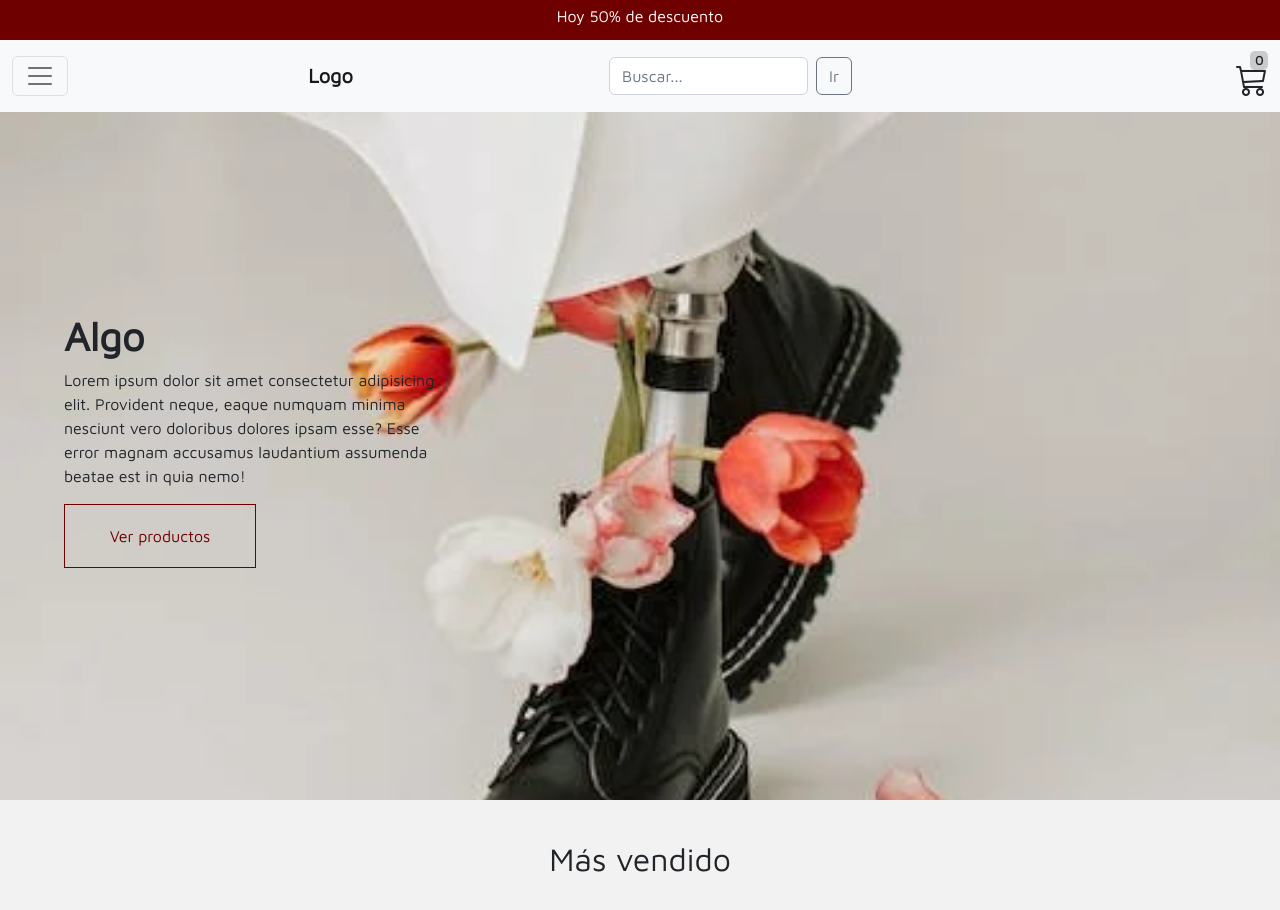
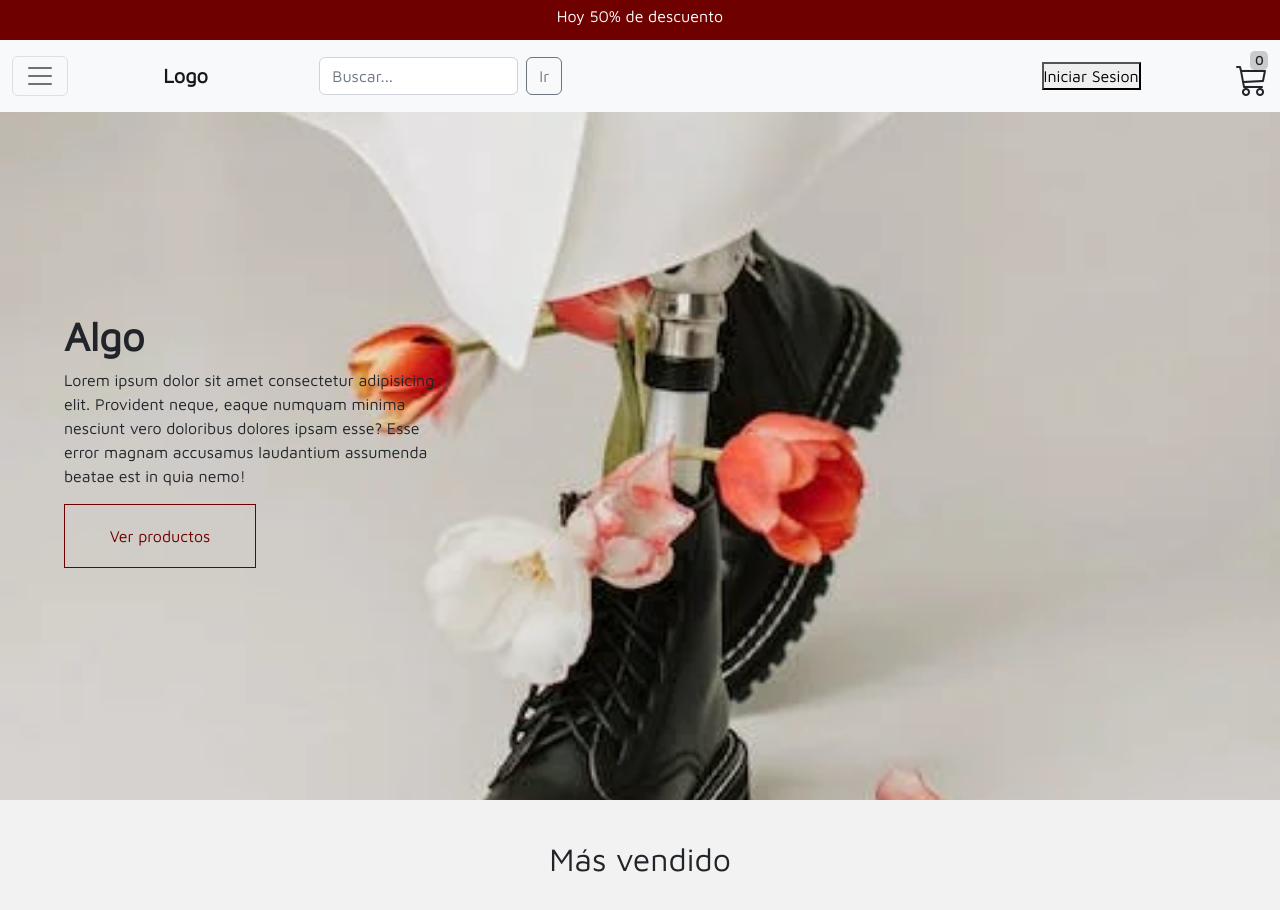
Before and after one commit to galoss88/Ecommerce-Sadcom, a React (Vite) app in the folder client/: page / in a window 1280 px wide. Shown: the top 910 px of the page. Built offline with nearby package versions, Linux system fonts and the light colour scheme; no server answers.

Commit message:
agregado ejecutar back y front en un solo codigo

```diff
--- a/client/src/App.jsx
+++ b/client/src/App.jsx
@@ -1,12 +1,15 @@
 import ListaProductosProvider from "./context/ContextListaProductos";
+import ContextLoginProvider from "./context/ContextLogin";
 import RoutesSadcom from "./routes/routesSadcom";
 
 function App() {
   return (
     <>
-      <ListaProductosProvider>
-        <RoutesSadcom></RoutesSadcom>
-      </ListaProductosProvider>
+      <ContextLoginProvider>
+        <ListaProductosProvider>
+          <RoutesSadcom></RoutesSadcom>
+        </ListaProductosProvider>
+      </ContextLoginProvider>
     </>
   );
 }
--- /dev/null
+++ b/client/src/components/container/Login/Login.jsx
@@ -0,0 +1,12 @@
+import React from 'react'
+import { ButtonLogin, ContainerLogin } from './styleLogin'
+
+const Login = () => {
+  return (
+    <ContainerLogin>
+      <ButtonLogin>Iniciar Sesion</ButtonLogin>
+    </ContainerLogin>
+  )
+}
+
+export default Login
--- /dev/null
+++ b/client/src/components/container/Login/styleLogin.jsx
@@ -0,0 +1,8 @@
+import styled from "styled-components";
+
+export const ContainerLogin = styled.div`
+    display: flex;
+`
+export const ButtonLogin = styled.button`
+
+`
--- a/client/src/components/container/Navbar/Navbar.jsx
+++ b/client/src/components/container/Navbar/Navbar.jsx
@@ -2,27 +2,29 @@ import Navbar from "react-bootstrap/Navbar";
 import Container from "react-bootstrap/Container";
 import Offcanvas from "react-bootstrap/Offcanvas";
 import Nav from "react-bootstrap/Nav";
- import { FaShoppingCart } from "react-icons/fa";
+import { FaShoppingCart } from "react-icons/fa";
 import styled from "styled-components";
 import Searcher from "../../pure/searcher/Searcher";
 import { useNavigate } from "react-router-dom";
 import "./stylesNavbar.css";
 import CartProducts from "../CartProducts/CartProducts";
 import { Wrapper } from "./styles/stylesNavbar";
+import Login from "../Login/Login";
 
 export default function NavBar() {
-
   const navigate = useNavigate();
   return (
     <div>
       <Navbar key="xxxl" bg="light" expand="xxxl">
-        <Container fluid>
+        <Container className="d-flex justify-content-between" fluid >
           <Navbar.Toggle aria-controls={`offcanvasNavbar-expand-xxxl`} />
           <Navbar.Brand onClick={() => navigate("/")}>
             <b>Logo</b>
           </Navbar.Brand>
-          <Wrapper >
-            <Searcher />
+          <Searcher />
+            <Login/>
+          <Wrapper>
+
             <CartProducts></CartProducts>
           </Wrapper>
 
--- a/client/src/components/container/Navbar/styles/stylesNavbar.jsx
+++ b/client/src/components/container/Navbar/styles/stylesNavbar.jsx
@@ -2,7 +2,8 @@ import styled from "styled-components";
 export const Wrapper = styled.div`
 display: flex;
 position: relative;
-justify-content: space-between;
+
+
 align-items: center;
 @media (max-width: 768px) {
   display: none;
--- /dev/null
+++ b/client/src/context/ContextLogin.jsx
@@ -0,0 +1,11 @@
+import { createContext } from "react";
+
+const contextLogin = createContext();
+
+const ContextLoginProvider = (props) => {
+  return (
+    <contextLogin.Provider value={{}}>{props.children}</contextLogin.Provider>
+  );
+};
+
+export default ContextLoginProvider;
```
Also changed, not shown: 2 other files (tests, documents, lock files or other folders).
